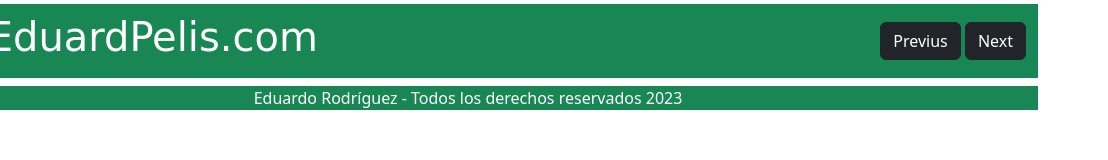
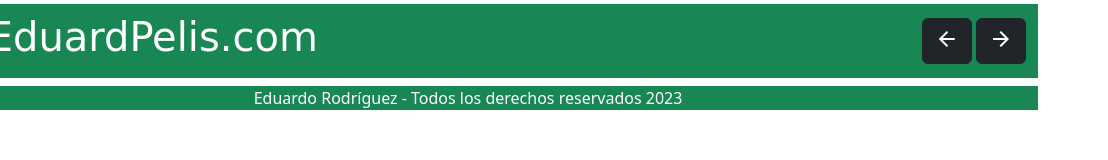
Before and after one commit to Eduardo-Rodriguezz/eduardpelis.github.io, a plain HTML site: page index.html in a window 1280 px wide. Shown: the full height of the page, 172-1280 px from the left. Drawn offline with nearby package versions, Linux system fonts and the light colour scheme; no server answers; a web font is replaced by a local one.

Commit message:
Update index.html

```diff
--- a/index.html
+++ b/index.html
@@ -11,6 +11,7 @@
     <link rel="preconnect" href="https://fonts.googleapis.com">
 <link rel="preconnect" href="https://fonts.gstatic.com" crossorigin>
 <link href="https://fonts.googleapis.com/css2?family=Anton&family=Kanit:wght@300&family=Poppins:wght@300&family=Signika+Negative&family=Tilt+Warp&display=swap" rel="stylesheet">
+<link rel="stylesheet" href="https://fonts.googleapis.com/css2?family=Material+Symbols+Outlined:opsz,wght,FILL,GRAD@20..48,100..700,0..1,-50..200" />
 </head>
 <body>
 
@@ -20,8 +21,12 @@
             <h1>EduardPelis.com</h1>
         </div>
         <div class="buttons">
-        <button class="btn btn-dark" id="anterior">Previus</button>
-        <button class="btn btn-dark" id="siguiente">Next</button>
+        <button class="btn btn-dark pt-2" id="anterior"><span class="material-symbols-outlined">
+            arrow_back
+            </span></button>
+        <button class="btn btn-dark pt-2" id="siguiente"><span class="material-symbols-outlined">
+            arrow_forward
+            </span></button>
     </div>
     </div>
     <div class="container d-flex flex-wrap justify-content-center bg-secondary" id="main">
```
